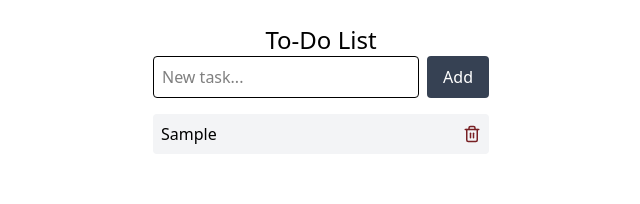
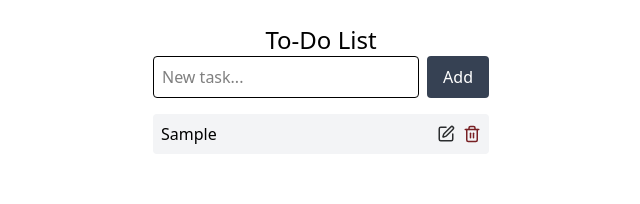
Before and after one commit to Kouvousis/react-todo-app, a React (Vite) app: page / in a window 1280 px wide. Both pictures are taken after typing "Sample" into the empty fields and a click on the button "Add". Shown: the top 204 px of the page, without its empty margins (319-959 px from the left). Built offline with nearby package versions, Linux system fonts and the light colour scheme.

Commit message:
feat: add edit task functionality

```diff
--- a/src/components/Todo.tsx
+++ b/src/components/Todo.tsx
@@ -6,14 +6,21 @@ import type {TodoProps, Action} from "../types.ts";
 
 const todoReducer = (state: TodoProps[], action: Action): TodoProps[] => {
     switch (action.type) {
-        case "ADD":
-            { const newTodo: TodoProps = {
+        case "ADD": {
+            const newTodo: TodoProps = {
                 id: Date.now(),
                 text: action.payload,
             }
-            return [...state, newTodo] }
+            return [...state, newTodo]
+        }
         case "DELETE":
             return state.filter(todo => todo.id !== action.payload)
+        case "EDIT":
+            return state.map(todo =>
+                todo.id === action.payload.id
+                    ? {...todo, text: action.payload.newText}
+                    : todo
+            )
         default:
             return state;
     }
@@ -27,7 +34,7 @@ const Todo = () => {
         <>
             <div className="max-w-sm mx-auto p-6">
                 <h1 className="text-center text-2xl">To-Do List</h1>
-                <TodoForm dispatch={dispatch} />
+                <TodoForm dispatch={dispatch}/>
                 <TodoList todos={todos} dispatch={dispatch}/>
             </div>
         </>
--- a/src/components/TodoList.tsx
+++ b/src/components/TodoList.tsx
@@ -1,10 +1,29 @@
-import {Trash2} from "lucide-react";
+import {Edit, Save, Trash2, X} from "lucide-react";
 import type {TodoListProps} from "../types.ts";
+import {useState} from "react";
 
 const TodoList = ({todos, dispatch}: TodoListProps) => {
+    const [editId, setEditId] = useState<number | null>(null);
+    const [editText, setEditText] = useState("");
+
+    const handleEdit = (id: number, text: string) => () => {
+        setEditId(id);
+        setEditText(text);
+    }
 
     const handleDelete = (id: number) => () => {
         dispatch({type: "DELETE", payload: id})
+    }
+
+    const handleCancel = () => {
+        setEditId(null);
+        setEditText("");
+    }
+
+    const handleSave = (id: number) => () => {
+        dispatch({type: "EDIT", payload: {id, newText: editText}});
+        setEditId(null);
+        setEditText("");
     }
 
     return (
@@ -13,13 +32,50 @@ const TodoList = ({todos, dispatch}: TodoListProps) => {
                 {todos.map(
                     todo => (
                         <li key={todo.id} className="flex items-center justify-between bg-gray-100 p-2 rounded ">
+                            {editId === todo.id ? (
+                                <>
+                                    <div className="flex felx-1 gap-2">
+                                        <input
+                                            type="text"
+                                            value={editText}
+                                            onChange={(e => setEditText(e.target.value))}
+                                            className="border rounded p-1"
+                                        />
+
+                                        <button
+                                            onClick={handleSave(todo.id)}
+                                            className="text-cf-gray"
+                                        >
+                                            <Save size={18}/>
+                                        </button>
+                                        <button
+                                            onClick={handleCancel}
+                                            className="text-cf-dark-red"
+                                        >
+                                            <X size={18}/>
+                                        </button>
+                                    </div>
+                                </>
+                            ) : (
+                                <>
                                     <span>{todo.text}</span>
+                                    <div className="flex gap-2">
+                                        <button
+                                            onClick={handleEdit(todo.id, todo.text)}
+                                            className="text-cf-gray"
+                                        >
+                                            <Edit size={18}/>
+                                        </button>
                                         <button
                                             onClick={handleDelete(todo.id)}
                                             className="text-cf-dark-red"
                                         >
                                             <Trash2 size={18}/>
                                         </button>
+                                    </div>
+                                </>
+                            )
+                            }
                         </li>
                     ))}
             </ul>
```
Lines whose indentation alone changed are shown as unchanged.
